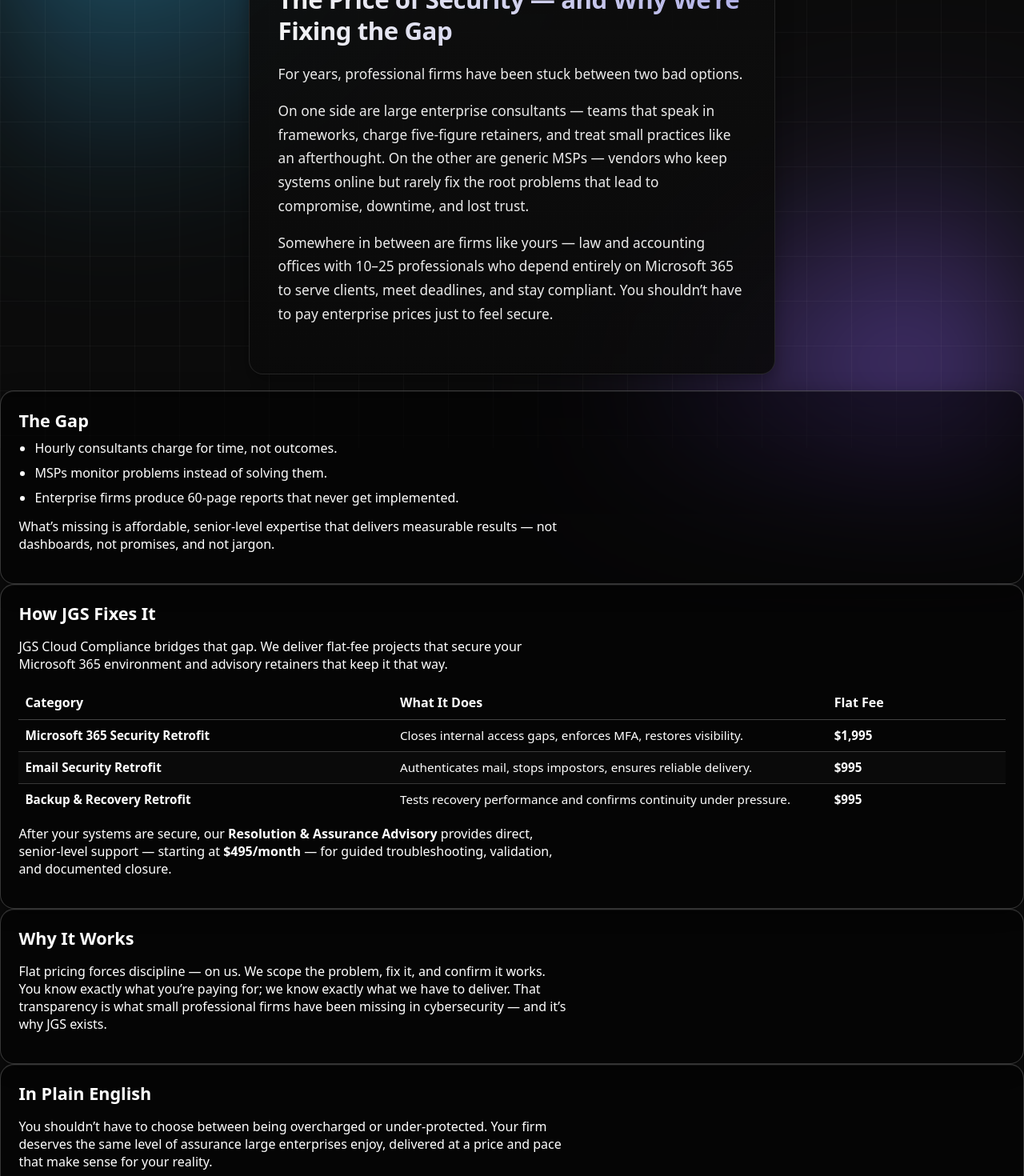
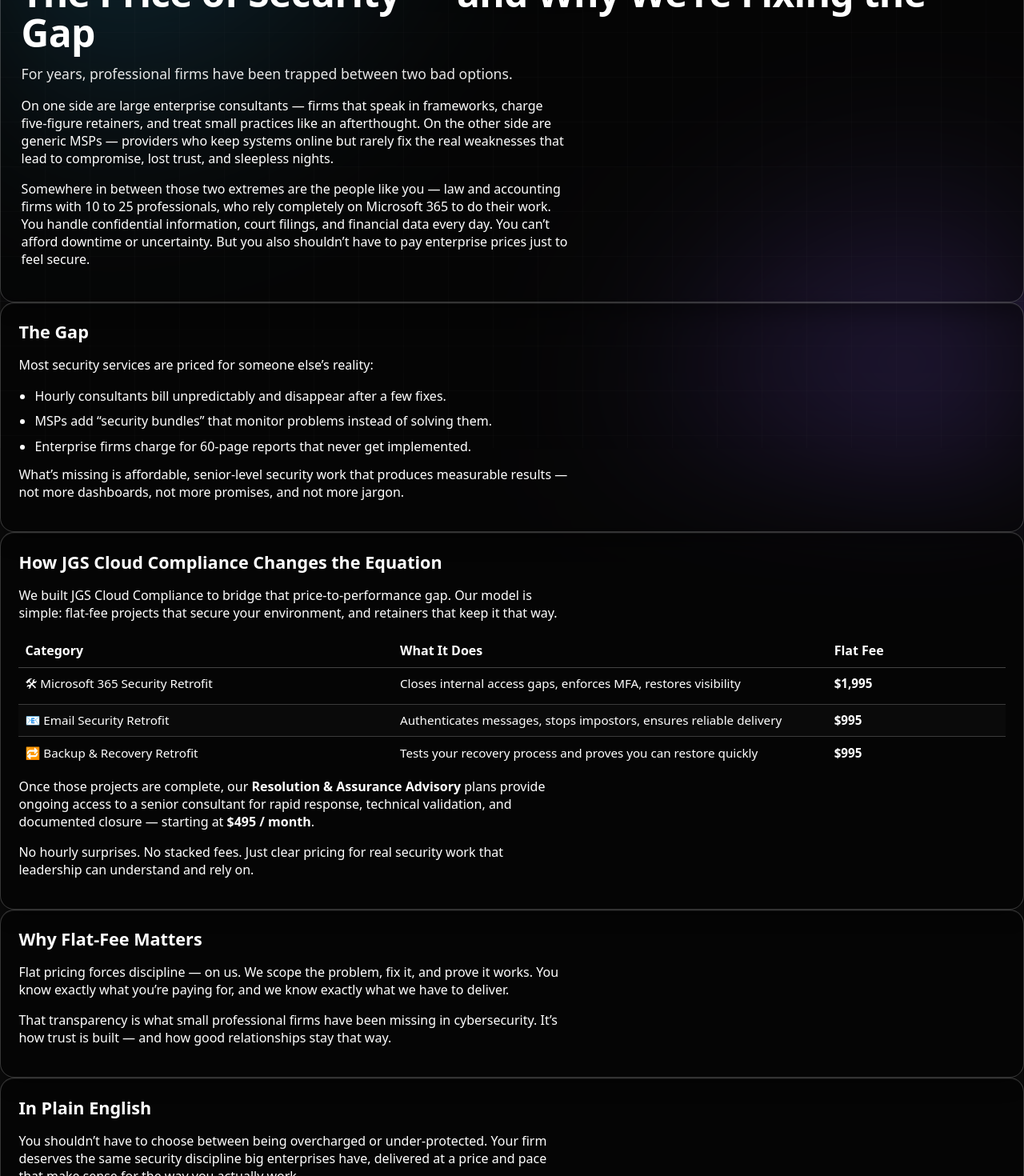
Before and after one commit to jspears80/jgs, a Next.js app: page /about in a window 1280 px wide. Shown: the part 240-1710 px from the top of the page at 80% size. Built offline with nearby package versions, Linux system fonts and the light colour scheme.

Commit message:
Update page.tsx

```diff
--- a/app/about/page.tsx
+++ b/app/about/page.tsx
@@ -4,46 +4,46 @@ import React from 'react';
 export default function AboutPage() {
   return (
     <section className="section container page-about">
-      {/* ===== Intro / Manifesto ===== */}
-      <div className="card full about-card">
+      {/* ===== Intro ===== */}
+      <div className="card full">
         <span className="eyebrow">About</span>
-        <h1 className="hero about-title">The Price of Security — and Why We’re Fixing the Gap</h1>
-
-        <p className="about-text">
-          For years, professional firms have been stuck between two bad options.
+        <h1 className="hero">The Price of Security — and Why We’re Fixing the Gap</h1>
+        <p className="lead" style={{ maxWidth: '75ch' }}>
+          For years, professional firms have been trapped between two bad options.
         </p>
-        <p className="about-text">
-          On one side are large enterprise consultants — teams that speak in frameworks, charge
-          five-figure retainers, and treat small practices like an afterthought. On the other are generic MSPs —
-          vendors who keep systems online but rarely fix the root problems that lead to compromise, downtime, and lost trust.
+        <p style={{ maxWidth: '75ch' }}>
+          On one side are large enterprise consultants — firms that speak in frameworks, charge five-figure retainers, and treat
+          small practices like an afterthought. On the other side are generic MSPs — providers who keep systems online but rarely
+          fix the real weaknesses that lead to compromise, lost trust, and sleepless nights.
         </p>
-        <p className="about-text">
-          Somewhere in between are firms like yours — law and accounting offices with 10–25 professionals who
-          depend entirely on Microsoft 365 to serve clients, meet deadlines, and stay compliant. You shouldn’t have
-          to pay enterprise prices just to feel secure.
+        <p style={{ maxWidth: '75ch' }}>
+          Somewhere in between those two extremes are the people like you — law and accounting firms with 10 to 25 professionals,
+          who rely completely on Microsoft 365 to do their work. You handle confidential information, court filings, and financial
+          data every day. You can’t afford downtime or uncertainty. But you also shouldn’t have to pay enterprise prices just to feel secure.
         </p>
       </div>
 
       {/* ===== The Gap ===== */}
       <div className="card">
         <h2 className="title-xl">The Gap</h2>
+        <p style={{ maxWidth: '75ch' }}>Most security services are priced for someone else’s reality:</p>
         <ul className="list-tight" style={{ marginTop: '.25rem', maxWidth: '75ch' }}>
-          <li>Hourly consultants charge for time, not outcomes.</li>
-          <li>MSPs monitor problems instead of solving them.</li>
-          <li>Enterprise firms produce 60-page reports that never get implemented.</li>
+          <li>Hourly consultants bill unpredictably and disappear after a few fixes.</li>
+          <li>MSPs add “security bundles” that monitor problems instead of solving them.</li>
+          <li>Enterprise firms charge for 60-page reports that never get implemented.</li>
         </ul>
         <p style={{ marginTop: '.75rem', maxWidth: '75ch' }}>
-          What’s missing is affordable, senior-level expertise that delivers measurable results — not dashboards,
-          not promises, and not jargon.
+          What’s missing is affordable, senior-level security work that produces measurable results — not more dashboards,
+          not more promises, and not more jargon.
         </p>
       </div>
 
-      {/* ===== How JGS Fixes It ===== */}
+      {/* ===== How JGS Changes the Equation ===== */}
       <div className="card">
-        <h2 className="title-xl">How JGS Fixes It</h2>
+        <h2 className="title-xl">How JGS Cloud Compliance Changes the Equation</h2>
         <p style={{ maxWidth: '75ch' }}>
-          JGS Cloud Compliance bridges that gap. We deliver flat-fee projects that secure your Microsoft 365
-          environment and advisory retainers that keep it that way.
+          We built JGS Cloud Compliance to bridge that price-to-performance gap. Our model is simple: flat-fee projects that secure
+          your environment, and retainers that keep it that way.
         </p>
 
         <table>
@@ -54,39 +54,44 @@ export default function AboutPage() {
               <th style={{ width: '18%' }}>Flat Fee</th>
             </tr>
           </thead>
-        <tbody>
+          <tbody>
             <tr>
-              <td><strong>Microsoft 365 Security Retrofit</strong></td>
-              <td>Closes internal access gaps, enforces MFA, restores visibility.</td>
+              <td>🛠 Microsoft 365 Security Retrofit</td>
+              <td>Closes internal access gaps, enforces MFA, restores visibility</td>
               <td><strong>$1,995</strong></td>
             </tr>
             <tr>
-              <td><strong>Email Security Retrofit</strong></td>
-              <td>Authenticates mail, stops impostors, ensures reliable delivery.</td>
+              <td>📧 Email Security Retrofit</td>
+              <td>Authenticates messages, stops impostors, ensures reliable delivery</td>
               <td><strong>$995</strong></td>
             </tr>
             <tr>
-              <td><strong>Backup &amp; Recovery Retrofit</strong></td>
-              <td>Tests recovery performance and confirms continuity under pressure.</td>
+              <td>🔁 Backup &amp; Recovery Retrofit</td>
+              <td>Tests your recovery process and proves you can restore quickly</td>
               <td><strong>$995</strong></td>
             </tr>
           </tbody>
         </table>
 
         <p style={{ marginTop: '.75rem', maxWidth: '75ch' }}>
-          After your systems are secure, our <strong>Resolution &amp; Assurance Advisory</strong> provides direct,
-          senior-level support — starting at <strong>$495/month</strong> — for guided troubleshooting, validation,
-          and documented closure.
+          Once those projects are complete, our <strong>Resolution &amp; Assurance Advisory</strong> plans provide ongoing access
+          to a senior consultant for rapid response, technical validation, and documented closure — starting at <strong>$495 / month</strong>.
+        </p>
+        <p style={{ maxWidth: '75ch' }}>
+          No hourly surprises. No stacked fees. Just clear pricing for real security work that leadership can understand and rely on.
         </p>
       </div>
 
-      {/* ===== Why It Works ===== */}
+      {/* ===== Why Flat-Fee Matters ===== */}
       <div className="card">
-        <h2 className="title-xl">Why It Works</h2>
+        <h2 className="title-xl">Why Flat-Fee Matters</h2>
         <p style={{ maxWidth: '75ch' }}>
-          Flat pricing forces discipline — on us. We scope the problem, fix it, and confirm it works.
-          You know exactly what you’re paying for; we know exactly what we have to deliver. That transparency is what small
-          professional firms have been missing in cybersecurity — and it’s why JGS exists.
+          Flat pricing forces discipline — on us. We scope the problem, fix it, and prove it works. You know exactly what you’re paying
+          for, and we know exactly what we have to deliver.
+        </p>
+        <p style={{ maxWidth: '75ch' }}>
+          That transparency is what small professional firms have been missing in cybersecurity. It’s how trust is built — and how good
+          relationships stay that way.
         </p>
       </div>
 
@@ -94,11 +99,11 @@ export default function AboutPage() {
       <div className="card">
         <h2 className="title-xl">In Plain English</h2>
         <p style={{ maxWidth: '75ch' }}>
-          You shouldn’t have to choose between being overcharged or under-protected. Your firm deserves the same level
-          of assurance large enterprises enjoy, delivered at a price and pace that make sense for your reality.
+          You shouldn’t have to choose between being overcharged or under-protected. Your firm deserves the same security discipline big
+          enterprises have, delivered at a price and pace that make sense for the way you actually work.
         </p>
         <p style={{ maxWidth: '75ch' }}>
-          That’s what we do at JGS Cloud Compliance. <strong>We secure it. We support it.</strong> So you can stay focused
+          That’s the space JGS Cloud Compliance was created to fill. <strong>We secure it. We support it.</strong> So you can stay focused
           on your clients — not your IT.
         </p>
       </div>
```
